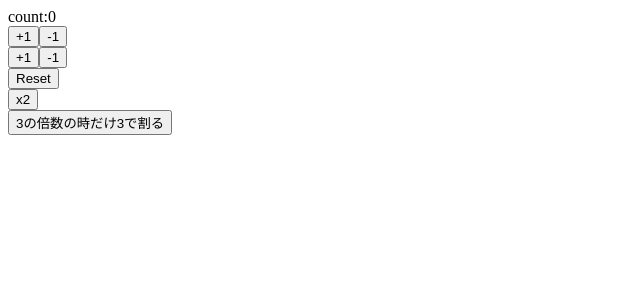
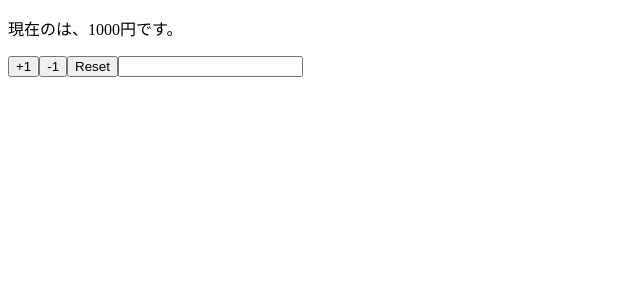
Before and after one commit to mm1139/react-hooks-101, a React (Create React App) app: page / in a window 1280 px wide. Shown: the top 300 px of the page, without its empty margins (0-640 px from the left). Built offline with nearby package versions, Linux system fonts and the light colour scheme.

Commit message:
implement component using multiple states

```diff
--- a/src/App.js
+++ b/src/App.js
@@ -1,50 +1,33 @@
 import React, { useState } from 'react';
 
-const App = () => {
-  const [count, setCount] = useState(0);
-  const increment = () => setCount(count + 1);
-  const decrement = () => setCount(count - 1);
-  const increment2 = () => setCount((previousCount) => previousCount + 1);
-  const decrement2 = () => setCount((previousCount) => previousCount - 1);
-  const reset = () => setCount(0);
-  const multiplication = () => setCount(count * 2);
-  const divide3 = () =>
-    setCount((previousCount) =>
-      previousCount % 3 === 0 ? previousCount / 3 : previousCount
-    );
-  // const divide3 = () =>
-  //   setCount((previousCount) => {
-  //     if (previousCount % 3 === 0) {
-  //       return previousCount / 3;
-  //     } else {
-  //       return previousCount;
-  //     }
-  //   });
-  // console.log(count);
-  // console.log(setCount);
-  // console.log(typeof setCount);
+const App = (props) => {
+  const [name, setName] = useState(props.name);
+  const [price, setPrice] = useState(props.price);
+
+  const reset = () => {
+    setPrice(props.price);
+    setName(props.name);
+  };
   return (
-    <React.Fragment>
-      <div className="App">count:{count}</div>
-      <div>
-        <button onClick={increment}>+1</button>
-        <button onClick={decrement}>-1</button>
-      </div>
-      <div>
-        <button onClick={increment2}>+1</button>
-        <button onClick={decrement2}>-1</button>
-      </div>
-      <div>
-        <button onClick={reset}>Reset</button>
-      </div>
-      <div>
-        <button onClick={multiplication}>x2</button>
-      </div>
-      <div>
-        <button onClick={divide3}>3の倍数の時だけ3で割る</button>
-      </div>
-    </React.Fragment>
+    <>
+      <p>
+        現在の{name}は、{price}円です。
+      </p>
+      <button onClick={() => setPrice(price + 1)}>+1</button>
+      <button onClick={() => setPrice(price - 1)}>-1</button>
+      <button onClick={reset}>Reset</button>
+      <input
+        type="text"
+        value={name}
+        onChange={(e) => setName(e.target.value)}
+      />
+    </>
   );
 };
 
+App.defaultProps = {
+  name: '',
+  price: 1000,
+};
+
 export default App;
```
